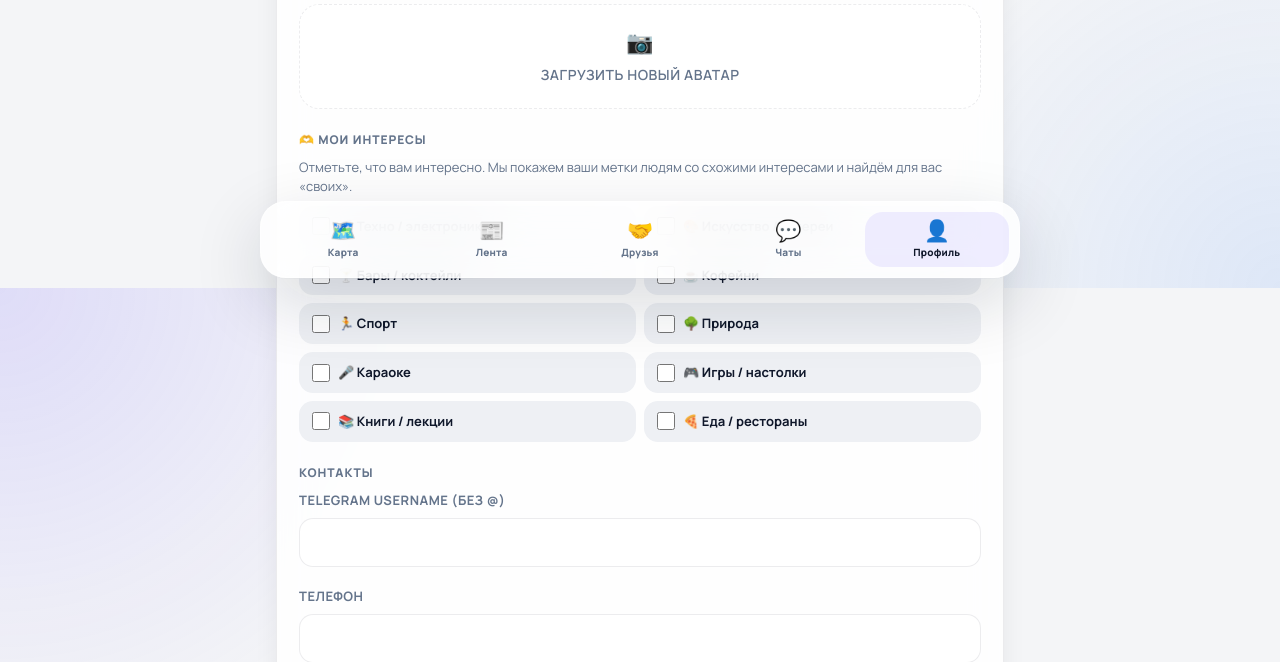
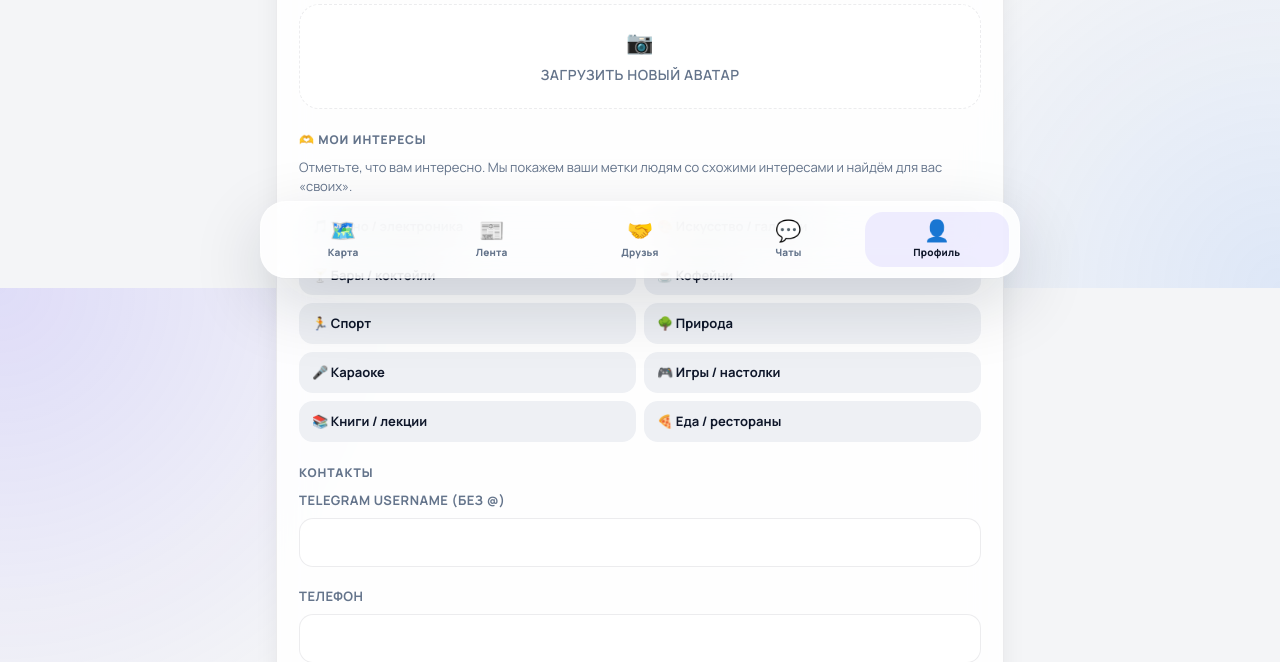
Before and after one commit to Sterevision/naspote, a Flask app: template templates/settings.html in a window 1280 px wide. Shown: the part 512-1174 px from the top of the page. Run offline with Flask 3, Linux system fonts and the light colour scheme; the template is opened without the code that fills it, so the values that code supplies are empty; parts of the project's set-up code (start-up, migrations or seed data) failed here and were passed over; some web fonts are replaced.

Commit message:
Settings: pill interests + actions row

```diff
--- a/templates/settings.html
+++ b/templates/settings.html
@@ -30,7 +30,6 @@
   display: inline-flex;
   align-items: center;
   gap: 6px;
-  margin-top: 8px;
   padding: 8px 14px;
   border-radius: 999px;
   background: var(--primary-soft);
@@ -38,13 +37,23 @@
   font-size: 13px;
   font-weight: 700;
 }
-/* Интересы: сетка */
+/* Ряд: чип + кнопка геолокации */
+.home-actions-row {
+  display: flex;
+  align-items: center;
+  gap: 10px;
+  flex-wrap: wrap;
+  margin-top: 10px;
+}
+.home-actions-row .city-chip { margin-top: 0; }
+/* Интересы: сетка пилюль БЕЗ квадратиков */
 .interests-grid {
   display: grid;
   grid-template-columns: 1fr 1fr;
   gap: 8px;
 }
 .interest-check {
+  position: relative;
   display: flex;
   align-items: center;
   gap: 8px;
@@ -56,11 +65,13 @@
   font-weight: 700;
   cursor: pointer;
 }
+/* Сам чекбокс невидим, но работает */
 .interest-check input {
-  width: 18px;
-  height: 18px;
-  accent-color: var(--primary);
-  flex-shrink: 0;
+  position: absolute;
+  opacity: 0;
+  width: 0;
+  height: 0;
+  pointer-events: none;
 }
 .interest-check:has(input:checked) {
   background: #fff;
@@ -155,13 +166,15 @@
              value="{{ profile.home_location_name or '' }}"
              placeholder="Начните вводить: Москва, Казань..." autocomplete="off">
       <div class="city-suggestions" id="citySuggestionsHome"></div>
-      <div class="city-chip" id="cityChipHome" hidden></div>
     </div>
 
     <input type="hidden" name="home_lat" id="homeLatInput" value="{{ profile.home_lat or '' }}">
     <input type="hidden" name="home_lng" id="homeLngInput" value="{{ profile.home_lng or '' }}">
 
-    <button type="button" class="btn btn-soft btn-sm" id="homeLocateBtn">📍 Определить по текущему месту</button>
+    <div class="home-actions-row">
+      <div class="city-chip" id="cityChipHome" hidden></div>
+      <button type="button" class="btn btn-soft btn-sm" id="homeLocateBtn">📍 Определить по текущему месту</button>
+    </div>
 
     {% if profile.account_type == 'organization' %}
     <div class="settings-subtitle">🏢 Данные заведения</div>
@@ -186,7 +199,7 @@
       <input class="input" type="text" id="cityInputOrg"
              placeholder="Начните вводить город..." autocomplete="off">
       <div class="city-suggestions" id="citySuggestionsOrg"></div>
-      <div class="city-chip" id="cityChipOrg" hidden></div>
+      <div class="city-chip" id="cityChipOrg" hidden style="margin-top:8px;"></div>
     </div>
 
     <input type="hidden" name="org_lat" id="orgLatInput" value="{{ profile.lat or '' }}">
```
